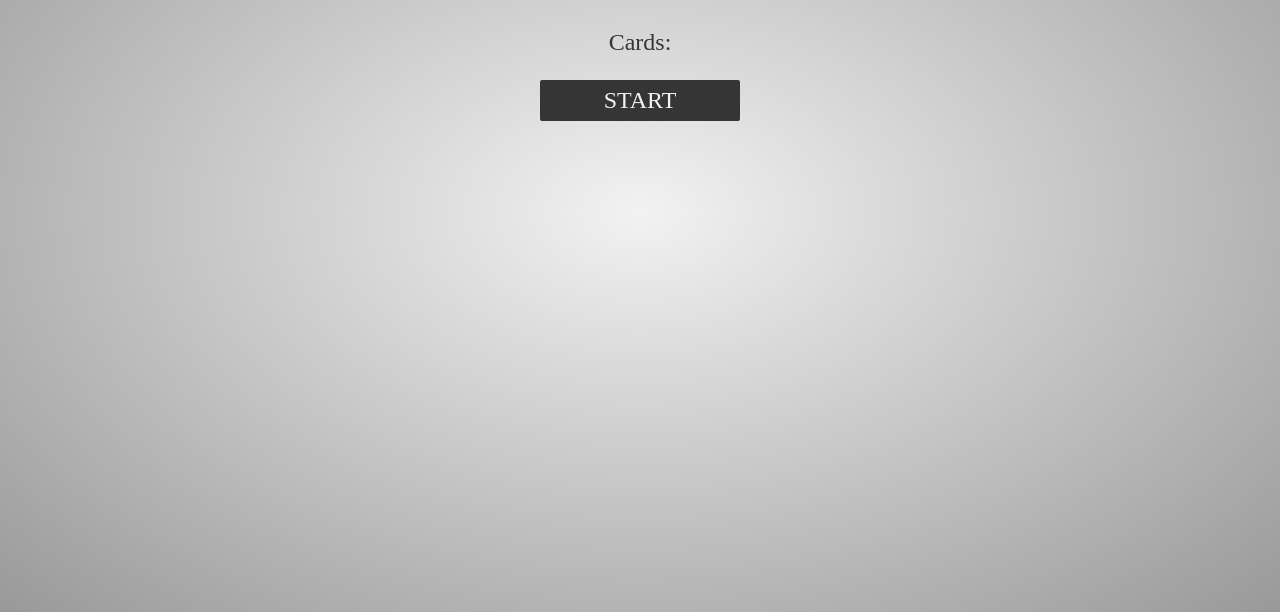
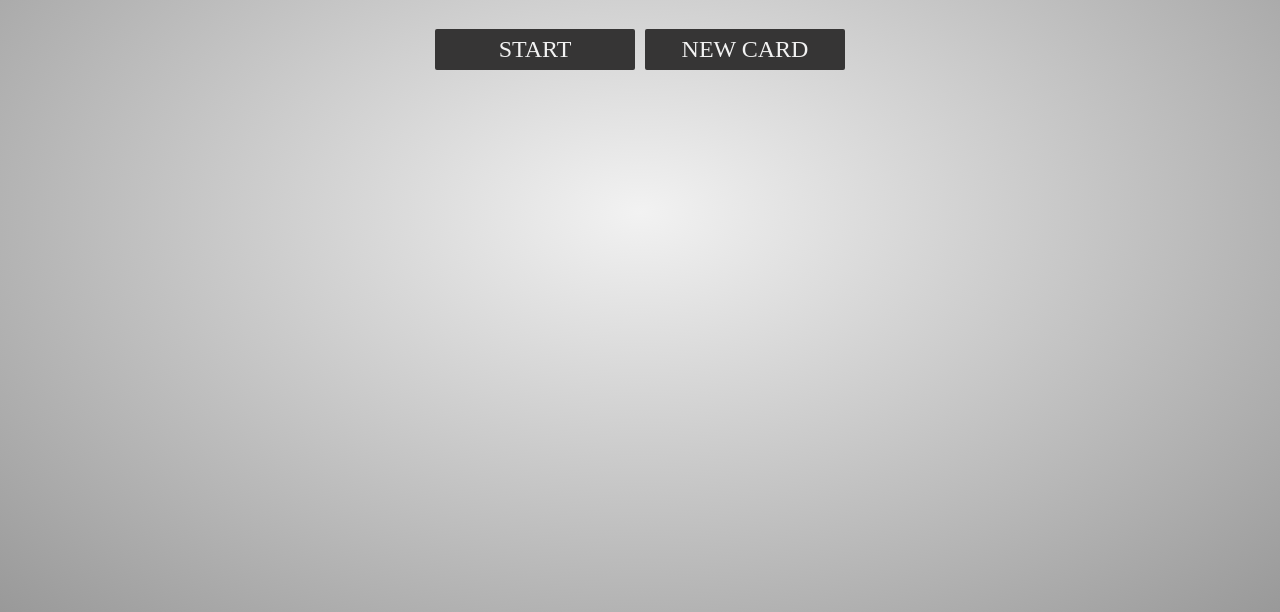
Before and after one commit to ktaylor99/blackjack, a plain HTML site: page index.html in a window 1280 px wide. Shown: the part 188-800 px from the top of the page. Drawn offline with Linux system fonts and the light colour scheme; a web font is replaced by a local one.

Commit message:
Updated HTML

```diff
--- a/index.html
+++ b/index.html
@@ -11,10 +11,13 @@
     <h1>Blackjack</h1>
     <p id="message">Want to play a round?</p>
     <p id="wins">  </p>
-    <p id="cards">Cards:</p>
+    <p id="cards"> </p>
     <p id="sum"> </p>
 
-    <button onclick="startGame()">START</button>
+    <div class="buttons">
+        <button onclick="startGame()">START</button>
+        <button onclick="newCard()">NEW CARD</button>
+    </div>
     <script src="script.js"></script>
 </body>
 </html>
```
